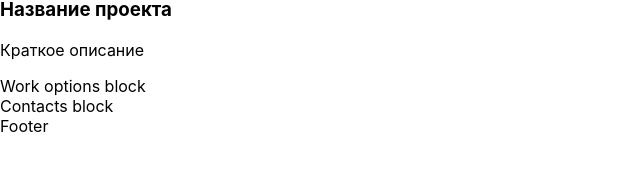
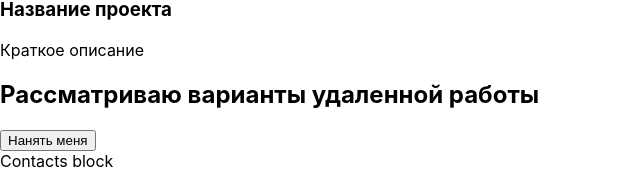
Before and after one commit to makhnev-a/react-portfolio, a React (Create React App) app: page / in a window 1280 px wide. Shown: the part 820-993 px from the top of the page, without its empty margins (0-640 px from the left). Before the commit the page ends 956 px from the top, so only its background shows below. Built offline with nearby package versions, Linux system fonts and the light colour scheme.

Commit message:
work options fix

```diff
--- a/src/components/WorkOptions/WorkOptions.jsx
+++ b/src/components/WorkOptions/WorkOptions.jsx
@@ -3,9 +3,12 @@ import styles from './WorkOptions.module.css';
 
 const WorkOptions = () => {
     return (
-        <div>
-            Work options block
-        </div>
+        <section className={styles.workOptions}>
+            <div className={styles.workOptionsBlock}>
+                <h2>Рассматриваю варианты удаленной работы</h2>
+                <button>Нанять меня</button>
+            </div>
+        </section>
     );
 };
 
```
